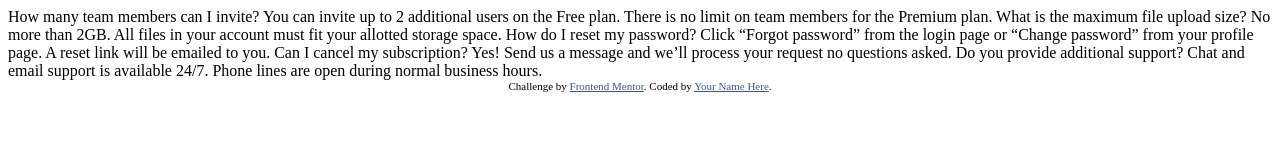
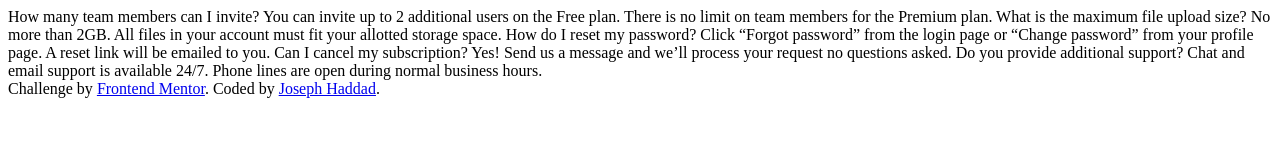
Before and after one commit to joehaddad1000/FAQ-accordion-card, a plain HTML site: page index.html in a window 1280 px wide. Drawn offline with Linux system fonts and the light colour scheme.

Commit message:
attribution

```diff
--- a/index.html
+++ b/index.html
@@ -1,19 +1,17 @@
 <!DOCTYPE html>
 <html lang="en">
+
 <head>
   <meta charset="UTF-8">
-  <meta name="viewport" content="width=device-width, initial-scale=1.0"> <!-- displays site properly based on user's device -->
+  <meta name="viewport" content="width=device-width, initial-scale=1.0">
+  <!-- displays site properly based on user's device -->
 
   <link rel="icon" type="image/png" sizes="32x32" href="./images/favicon-32x32.png">
 
-  <title>Frontend Mentor | FAQ Accordion Card</title>
+  <title>Frontend Mentor |Joseph Haddad | FAQ Accordion Card</title>
 
-  <!-- Feel free to remove these styles or customise in your own stylesheet 👍 -->
-  <style>
-    .attribution { font-size: 11px; text-align: center; }
-    .attribution a { color: hsl(228, 45%, 44%); }
-  </style>
 </head>
+
 <body>
   How many team members can I invite?
   You can invite up to 2 additional users on the Free plan. There is no limit on
@@ -34,7 +32,8 @@
 
   <div class="attribution">
     Challenge by <a href="https://www.frontendmentor.io?ref=challenge" target="_blank">Frontend Mentor</a>.
-    Coded by <a href="#">Your Name Here</a>.
+    Coded by <a href="https://github.com/joehaddad1000">Joseph Haddad</a>.
   </div>
 </body>
+
 </html>
--- /dev/null
+++ b/style.css
@@ -0,0 +1,8 @@
+.attribution {
+    font-size: 11px;
+    text-align: center;
+}
+
+.attribution a {
+    color: hsl(228, 45%, 44%);
+}
```
